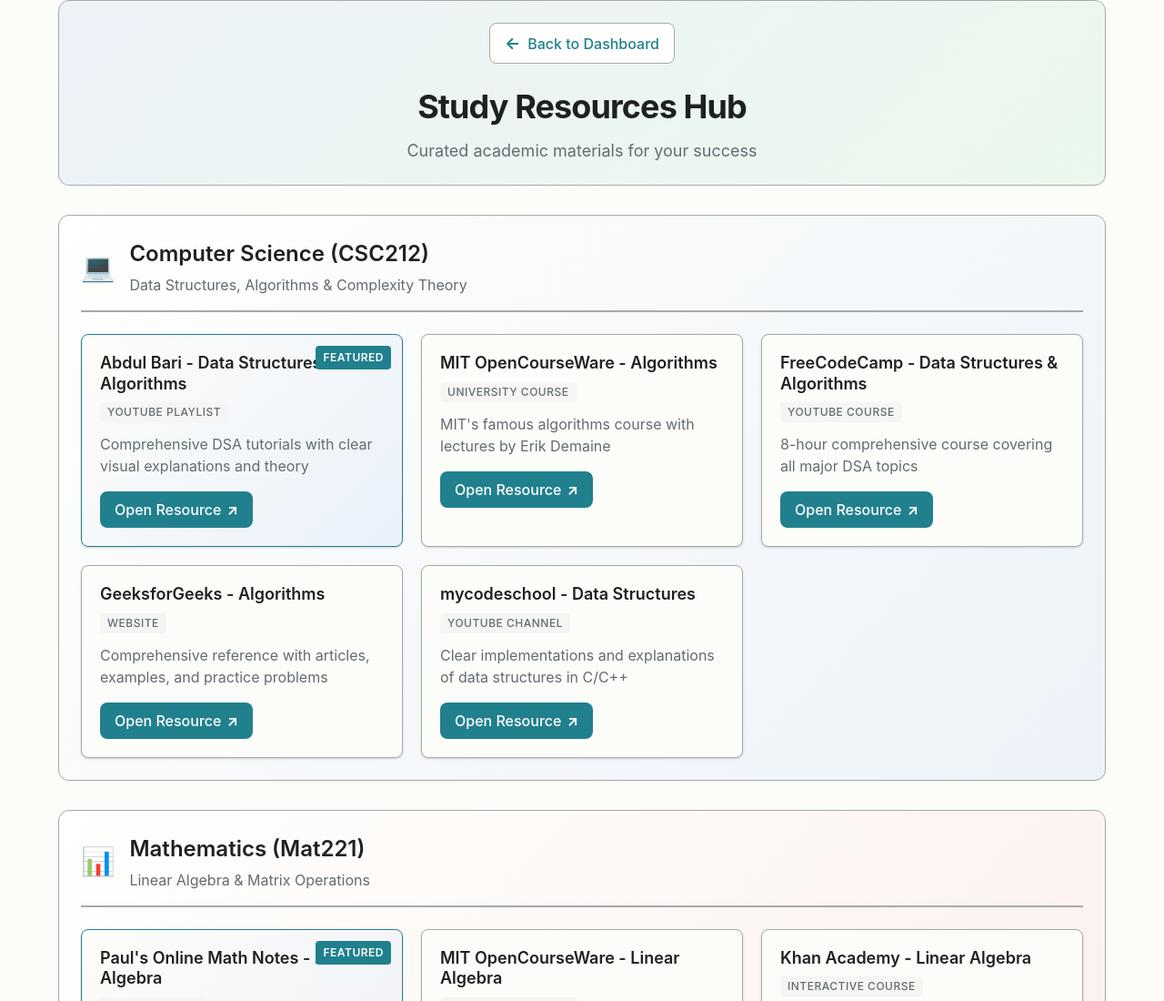
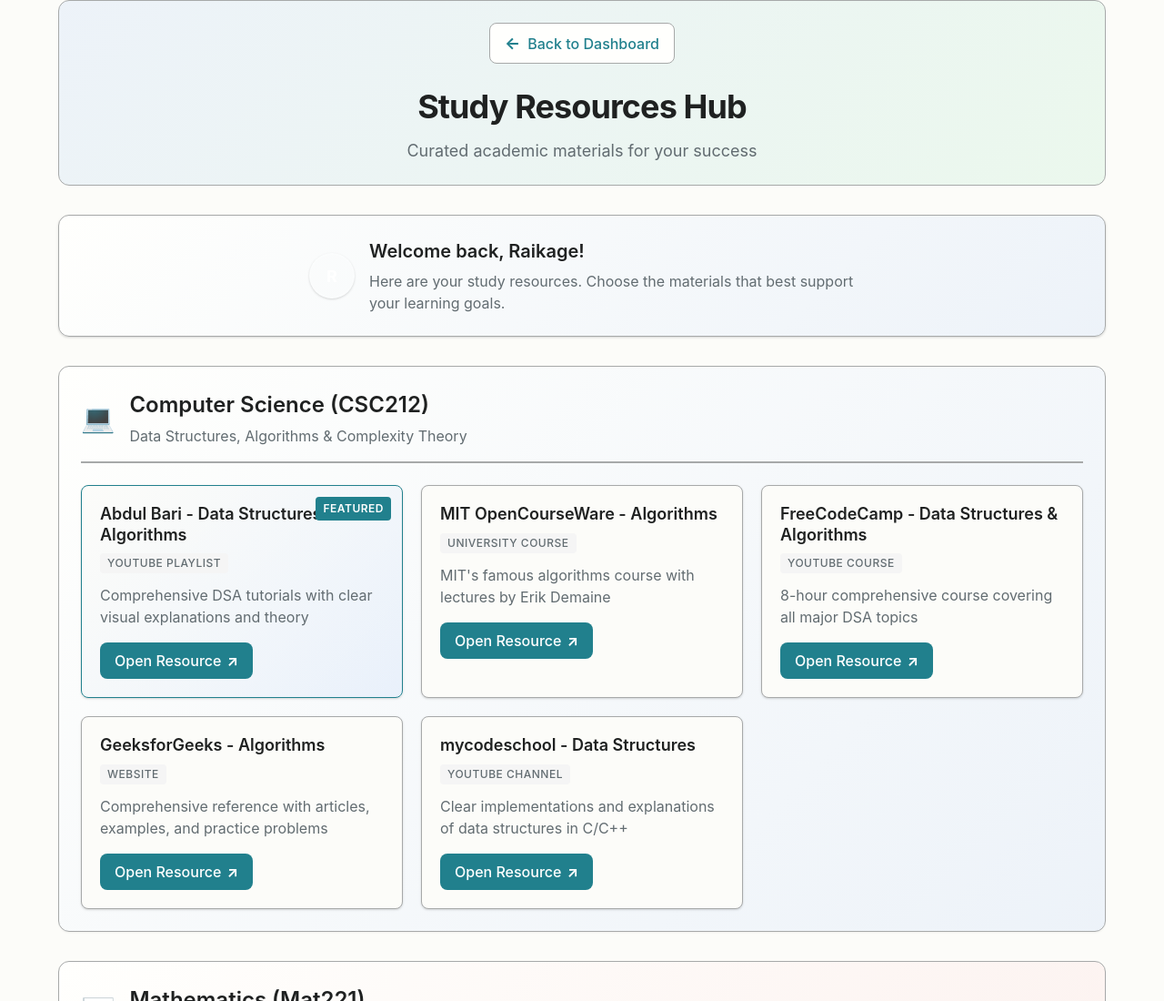
Before and after one commit to Bahle05/Study-plan-for-bros, a plain HTML site: page resources.html in a window 1280 px wide. Shown: the top 1100 px of the page at 91% size. Drawn offline with Linux system fonts and the light colour scheme.

Commit message:
Update resources.html

```diff
--- a/resources.html
+++ b/resources.html
@@ -20,6 +20,20 @@
             <h1 class="resources-title">Study Resources Hub</h1>
             <p class="resources-subtitle">Curated academic materials for your success</p>
         </header>
+
+        <!-- Welcome Section for Resources Page -->
+<section class="welcome-section-resources" id="welcomeSectionResources">
+    <div class="welcome-content-resources">
+        <div class="welcome-avatar-resources" id="welcomeAvatarResources">
+            <span class="welcome-avatar-initial-resources" id="welcomeAvatarInitialResources">R</span>
+        </div>
+        <div class="welcome-text-resources">
+            <h2 class="welcome-title-resources" id="welcomeTitleResources">Welcome back, Raikage!</h2>
+            <p class="welcome-message-resources" id="welcomeMessageResources">Here are your study resources. Choose the materials that best support your learning goals.</p>
+        </div>
+    </div>
+</section>
+
 
         <!-- Computer Science Section -->
         <section class="subject-section cs-section">
```
